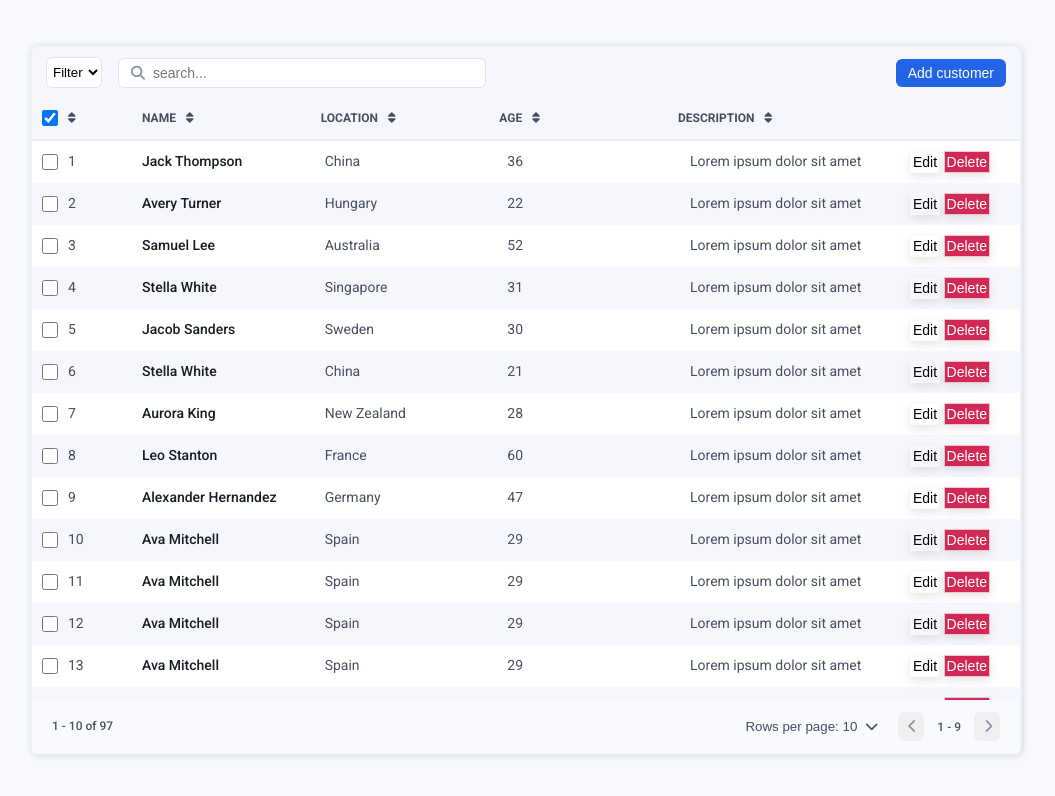
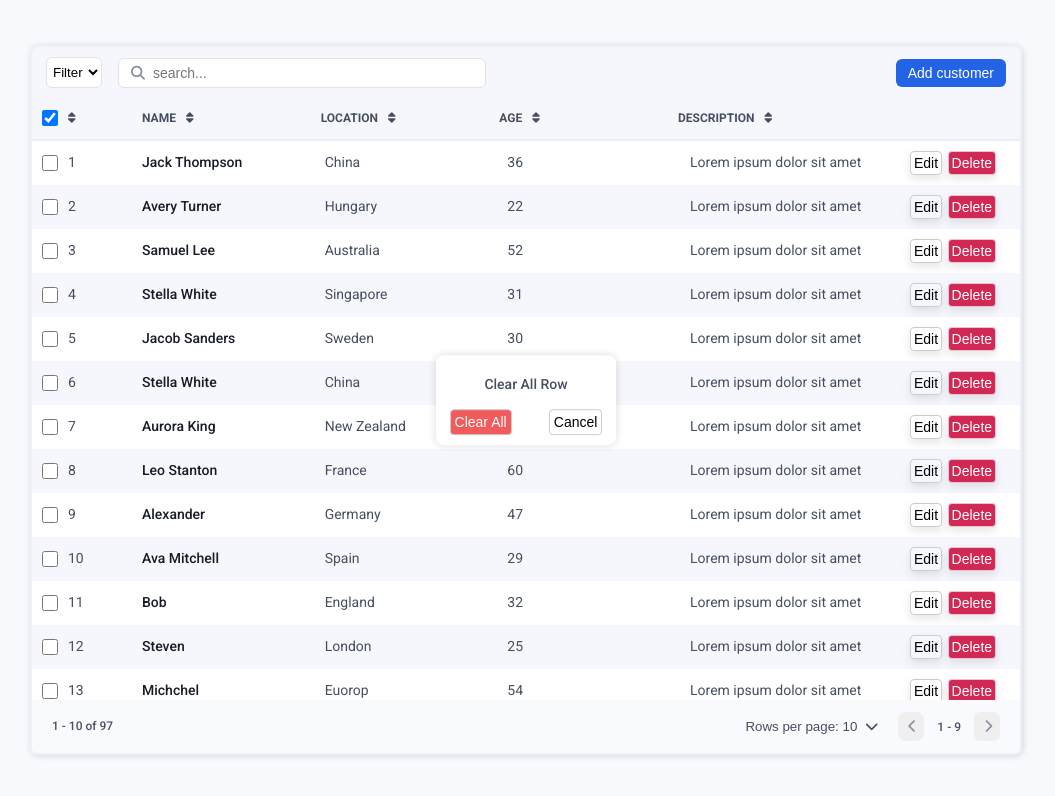
Before and after one commit to DevYasirkhan/Data-Table, a website built with Vite: page index.html in a window 1280 px wide. Both pictures are taken after a click on the checkbox 164 px from the left and 118 px from the top of the page. Shown: the whole page, without its empty margins (114-1169 px from the left). Built offline with nearby package versions, Linux system fonts and the light colour scheme; data requests are answered from the project's data file.

Commit message:
new update

```diff
--- a/data.json
+++ b/data.json
@@ -58,7 +58,7 @@
     },
     {
       "id": 9,
-      "name": "Alexander Hernandez",
+      "name": "Alexander",
       "location": "Germany",
       "age": 47,
       "description": "Lorem ipsum dolor sit amet"
@@ -71,38 +71,38 @@
       "description": "Lorem ipsum dolor sit amet"
     },
     {
-      "id": 10,
-      "name": "Ava Mitchell",
-      "location": "Spain",
-      "age": 29,
+      "id": 11,
+      "name": "Bob",
+      "location": "England",
+      "age": 32,
       "description": "Lorem ipsum dolor sit amet"
     },
     {
-      "id": 10,
-      "name": "Ava Mitchell",
-      "location": "Spain",
-      "age": 29,
+      "id": 12,
+      "name": "Steven",
+      "location": "London",
+      "age": 25,
       "description": "Lorem ipsum dolor sit amet"
     },
     {
-      "id": 10,
-      "name": "Ava Mitchell",
-      "location": "Spain",
-      "age": 29,
+      "id": 13,
+      "name": "Michchel",
+      "location": "Euorop",
+      "age": 54,
       "description": "Lorem ipsum dolor sit amet"
     },
     {
-      "id": 10,
-      "name": "Ava Mitchell",
-      "location": "Spain",
-      "age": 29,
+      "id": 14,
+      "name": "Alex rocher",
+      "location": "Los Angles",
+      "age": 38,
       "description": "Lorem ipsum dolor sit amet"
     },
     {
-      "id": 10,
-      "name": "Ava Mitchell",
-      "location": "Spain",
-      "age": 29,
+      "id": 15,
+      "name": "Locus",
+      "location": "Chicago",
+      "age": 24,
       "description": "Lorem ipsum dolor sit amet"
     }
   ]
--- a/index.html
+++ b/index.html
@@ -120,6 +120,15 @@
           </tr>
         </tfoot> -->
       </table>
+
+      <!-- Popup clear All -->
+      <div class="popup-clear">
+        <span>Clear All Row</span>
+        <div class="popup-clear__box">
+          <button class="btn-clear">Clear All</button>
+          <button class="btn-cancel">Cancel</button>
+        </div>
+      </div>
     </div>
   </body>
 </html>
--- a/src/dataTable.js
+++ b/src/dataTable.js
@@ -2,8 +2,8 @@
 // Class
 
 export class DataTable {
-  #options = null;
-  #data = [];
+  options = null;
+  data = [];
   // #totalData = [];
   // #currentPage = 1;
   // #totalItems = 0;
@@ -13,7 +13,7 @@ export class DataTable {
 
   constructor(selector, options) {
     this.table = document.querySelector(selector);
-    this.#options = options;
+    this.options = options;
 
     this.fetchData();
   }
@@ -21,15 +21,12 @@ export class DataTable {
   // Fetch Data
   async fetchData() {
     try {
-      let response = await fetch(`${this.#options.api}`);
+      let response = await fetch(`${this.options.api}`);
 
-      if (!response.ok)
-        throw new Error('Error fetching data. Please try again!');
+      if (!response.ok) throw new Error('Data not fetched. Please try again!');
 
       const data = await response.json();
-      this.#data = data;
-
-      console.log(data.map(row => row));
+      this.data = data;
 
       this.renderData(data);
     } catch (error) {
@@ -42,7 +39,7 @@ export class DataTable {
     const tableBody = this.table;
     tableBody.innerHTML = '';
 
-    if (!data.length) return;
+    if (!data) return;
 
     const html = `
          <thead class="table-head">
@@ -51,7 +48,7 @@ export class DataTable {
               <input type="checkbox" class="table-head__checkbox" />
               <i class="fa-solid fa-sort"></i>
             </th>
-            ${this.#options.columns
+            ${this.options.columns
               .slice(1, -1)
               .map(
                 (col, i) => `
@@ -71,9 +68,9 @@ export class DataTable {
           <tr class="table-body__row" data-id="${row.id}">
             <td class="table-body__column table-body__column-1">
               <input type="checkbox" class="table-body__checkbox" />
-              <span>${rowIndex + 1}</span>
+              <span>${row.id}</span>
             </td>
-            ${this.#options.columns
+            ${this.options.columns
               .slice(1)
               .map(
                 (col, colIndex) =>
@@ -122,9 +119,11 @@ export class DataTable {
               </div>
             </td>
           </tr>
-        </tfoot>`;
+        </tfoot>
+        `;
+    tableBody.insertAdjacentHTML('beforeend', html);
 
-    tableBody.insertAdjacentHTML('beforeend', html);
+    window.deleteRow = id => this.deleteRow(id);
   }
 
   /*
@@ -138,11 +137,11 @@ export class DataTable {
         return;
       }
 
-      const response = await fetch(`${this.#options.api}items?q=${keyWord}`);
+      const response = await fetch(`${this.options.api}items?q=${keyWord}`);
 
       if (!response.ok) throw new Error('Error fetching item');
 
-      this.#data = await response.json();
+      this.data = await response.json();
 
       this.renderData();
     } catch (error) {
@@ -174,7 +173,7 @@ export class DataTable {
             description: description.value.trim(),
           };
 
-          const response = await fetch(`${this.#options.api}items`, {
+          const response = await fetch(`${this.options.api}items`, {
             method: 'POST',
             headers: { 'Content-Type': 'application/json' },
             body: JSON.stringify(addNewData),
@@ -208,7 +207,7 @@ export class DataTable {
 
       if (!target) return;
 
-      const perPage = this.#options.pagination.perPage;
+      const perPage = this.options.pagination.perPage;
       const totalPages = Math.ceil(this.#totalItems / perPage);
 
       if (
@@ -234,7 +233,7 @@ export class DataTable {
   /*
   // UpdatePagination
   updatePagination() {
-    const perPage = this.#options.pagination.perPage;
+    const perPage = this.options.pagination.perPage;
     const start = (this.#currentPage - 1) * perPage + 1;
     let end = this.#currentPage * perPage;
 
@@ -261,7 +260,7 @@ export class DataTable {
     perPageList.addEventListener('click', e => {
       const pageNum = +e.target.closest('button').textContent;
 
-      this.#options.pagination.perPage = pageNum;
+      this.options.pagination.perPage = pageNum;
 
       this.fetchData();
       perPageList.classList.remove('active');
@@ -334,7 +333,7 @@ export class DataTable {
         description: description.value.trim(),
       };
 
-      const response = await fetch(`${this.#options.api}items/${dataIndex}`, {
+      const response = await fetch(`${this.options.api}items/${dataIndex}`, {
         method: 'PUT',
         headers: { 'Content-Type': 'application/json' },
         body: JSON.stringify(updatedData),
@@ -349,26 +348,32 @@ export class DataTable {
   }
 */
 
-  /*
-  // // Delete Row
-  async deleteRow(target = false) {
+  // Delete Row
+  async deleteRow(id) {
     try {
-      if (target) {
-        const dataRow = target;
-        const dataIndex = +dataRow?.dataset.index;
+      console.log(id);
+      await fetch(`${this.options.api}/${id}`, {
+        method: 'DELETE',
+      });
 
-        await fetch(`${this.#options.api}items/${dataIndex}`, {
+      this.fetchData();
+    } catch (error) {
+      this.showError(error.message);
+    }
+  }
+
+  // Clear All Rows
+  async clearAll() {
+    try {
+      for (const item of this.data) {
+        const response = await fetch(`${this.options.api}/${item.id}`, {
           method: 'DELETE',
         });
-      } else {
-        headerCheckbox.checked = false;
-        actionBox.style.display = 'none';
 
-        for (const item of this.#data) {
-          await fetch(`${this.#options.api}items/${item.id}`, {
-            method: 'DELETE',
-          });
-        }
+        if (!response.ok)
+          throw new Error('Data not deleted: please try again!');
+
+        console.log(response);
       }
 
       this.fetchData();
@@ -376,7 +381,6 @@ export class DataTable {
       this.showError(error.message);
     }
   }
- */
 
   // Error message
   showError(error) {
--- a/src/index.js
+++ b/src/index.js
@@ -6,25 +6,18 @@ import { DataTable } from './dataTable.js';
 
 ////////////////////////////////////////////
 // Selector
+const popup = document.querySelector('.popup-clear');
+
 /*
 const dataTable = document.querySelector('.data-table');
 const filter = document.querySelector('.header__wrap-filter');
 const searchInput = document.querySelector('.input__search');
 const btnAddCustomer = document.querySelector('.btn-add');
-const headerCheckbox = document.querySelector('.data-header__checkbox-input');
 const btnSort = document.querySelector('.fa-sort');
 
 const actionBox = document.querySelector('.action-box');
 const btnEdit = document.querySelector('.btn-edit');
 const btndelete = document.querySelector('.btn-delete');
-
-// Form
-const form = document.querySelector('.form');
-const id = document.querySelector('.form__input-1');
-const uname = document.querySelector('.form__input-2');
-const location = document.querySelector('.form__input-3');
-const age = document.querySelector('.form__input-4');
-const description = document.querySelector('.form__input-5');
 
 // Pagination
 const footer = document.querySelector('.footer');
@@ -47,8 +40,8 @@ const options = {
     {
       heading: 'Actions',
       customCell: row => `
-          <button onclick="editRow(${row.id})">Edit</button>
-          <button onclick="deleteRow(${row.id})">Delete</button>
+          <button onclick="editRow(${row.id})" class="btn-edit">Edit</button>
+          <button onclick="deleteRow(${row.id})" class="btn-delete">Delete</button>
         `,
     },
   ],
@@ -58,14 +51,145 @@ const table = new DataTable('.table', options);
 console.log(table);
 
 // AdEventListener
+let popupHandler;
+document.addEventListener('click', function (e) {
+  const target = e.target;
+
+  if (target.classList.contains('table-head__checkbox')) {
+    popup.style.opacity = 1;
+    popup.style.pointerEvents = 'auto';
+
+    popup.removeEventListener('click', popupHandler);
+
+    popupHandler = e => {
+      if (e.target.classList.contains('btn-clear')) {
+        table.clearAll();
+      }
+      popup.style.opacity = 0;
+      popup.style.pointerEvents = 'none';
+      target.checked = false;
+    };
+
+    popup.addEventListener('click', popupHandler);
+  }
+});
+
 /*
 window.addEventListener('DOMContentLoaded', table.fetchData.bind(this));
 filter.addEventListener('change', this.filterData.bind(this));
 btnAddCustomer.addEventListener('click', this.addCustomer.bind(this));
 searchInput.addEventListener('input', this.searchData.bind(this));
-headerCheckbox.addEventListener('change', this.action.bind(this));
 btnSort.addEventListener('click', this.sortData.bind(this));
 dataTable.addEventListener('click', this.action.bind(this));
 footer.addEventListener('click', this.pagination.bind(this));
 paginationRightPerPage.addEventListener('click', this.dropDown.bind(this));
 */
+
+/*
+data for data.json
+{
+      "id": 1,
+      "name": "Jack Thompson",
+      "location": "China",
+      "age": 36,
+      "description": "Lorem ipsum dolor sit amet"
+    },
+    {
+      "id": 2,
+      "name": "Avery Turner",
+      "location": "Hungary",
+      "age": 22,
+      "description": "Lorem ipsum dolor sit amet"
+    },
+    {
+      "id": 3,
+      "name": "Samuel Lee",
+      "location": "Australia",
+      "age": 52,
+      "description": "Lorem ipsum dolor sit amet"
+    },
+    {
+      "id": 4,
+      "name": "Stella White",
+      "location": "Singapore",
+      "age": 31,
+      "description": "Lorem ipsum dolor sit amet"
+    },
+    {
+      "id": 5,
+      "name": "Jacob Sanders",
+      "location": "Sweden",
+      "age": 30,
+      "description": "Lorem ipsum dolor sit amet"
+    },
+    {
+      "id": 6,
+      "name": "Stella White",
+      "location": "China",
+      "age": 21,
+      "description": "Lorem ipsum dolor sit amet"
+    },
+    {
+      "id": 7,
+      "name": "Aurora King",
+      "location": "New Zealand",
+      "age": 28,
+      "description": "Lorem ipsum dolor sit amet"
+    },
+    {
+      "id": 8,
+      "name": "Leo Stanton",
+      "location": "France",
+      "age": 60,
+      "description": "Lorem ipsum dolor sit amet"
+    },
+    {
+      "id": 9,
+      "name": "Alexander",
+      "location": "Germany",
+      "age": 47,
+      "description": "Lorem ipsum dolor sit amet"
+    },
+    {
+      "id": 10,
+      "name": "Ava Mitchell",
+      "location": "Spain",
+      "age": 29,
+      "description": "Lorem ipsum dolor sit amet"
+    },
+    {
+      "id": 11,
+      "name": "Bob",
+      "location": "England",
+      "age": 32,
+      "description": "Lorem ipsum dolor sit amet"
+    },
+    {
+      "id": 12,
+      "name": "Steven",
+      "location": "London",
+      "age": 25,
+      "description": "Lorem ipsum dolor sit amet"
+    },
+    {
+      "id": 13,
+      "name": "Michchel",
+      "location": "Euorop",
+      "age": 54,
+      "description": "Lorem ipsum dolor sit amet"
+    },
+    {
+      "id": 14,
+      "name": "Alex rocher",
+      "location": "Los Angles",
+      "age": 38,
+      "description": "Lorem ipsum dolor sit amet"
+    },
+    {
+      "id": 15,
+      "name": "Locus",
+      "location": "Chicago",
+      "age": 24,
+      "description": "Lorem ipsum dolor sit amet"
+    }
+*/
--- a/src/sass/_component.scss
+++ b/src/sass/_component.scss
@@ -15,6 +15,47 @@
   &:hover {
     background-color: #3a58bc;
   }
+}
+
+.btn-edit,
+.btn-delete {
+  font-size: 14px;
+  padding: 3px;
+  border: none;
+  background: none;
+  border: 1px solid $color-parent-bg;
+  box-shadow: 0px 4px 10px rgba(0, 0, 0, 0.1);
+  cursor: pointer;
+  border-radius: 4px;
+}
+
+.btn-edit {
+  margin-right: 2px;
+  border: 1px solid $input-border;
+}
+.btn-delete {
+  background-color: $color-negative;
+  color: $color-white;
+}
+
+.btn-clear,
+.btn-cancel {
+  font-size: 14px;
+  padding: 4px;
+  background: none;
+  border: none;
+  border-radius: 4px;
+  border: 1px solid $input-border;
+
+  cursor: pointer;
+}
+.btn-clear {
+  margin-right: 10px;
+  background-color: rgb(241, 91, 91);
+  color: $color-white;
+}
+
+.btn-cancel {
 }
 
 .btn-dropdown {
--- a/src/sass/_layout.scss
+++ b/src/sass/_layout.scss
@@ -141,21 +141,6 @@
       font-weight: 500;
       color: #171c26;
     }
-
-    &__column-6 > button {
-      font-size: 14px;
-      padding: 2px;
-      border: none;
-      background: none;
-      border: 1px solid $color-parent-bg;
-      box-shadow: 0px 4px 10px rgba(0, 0, 0, 0.1);
-      cursor: pointer;
-    }
-
-    &__column-6 :nth-child(2) {
-      background-color: $color-negative;
-      color: $color-white;
-    }
   }
 
   .table-body > :nth-child(odd) {
@@ -235,100 +220,6 @@
   }
 }
 ///////////////////////////////////////
-// Actions
-
-// .per-page-list {
-//   background-color: $color-white;
-
-//   box-shadow: 0px 0px 8px rgba(0, 0, 0, 0.15);
-//   border-radius: 4px;
-//   padding: 0 4px;
-
-//   position: absolute;
-//   left: 70px;
-//   top: 30px;
-//   transition: opacity 0.3s ease, transform 0.3s ease;
-//   transform: translateY(-10px);
-//   opacity: 0;
-// }
-
-// .per-page-list.active {
-//   opacity: 1;
-//   transform: translateY(0);
-// }
-
-// .per-page-inner-list {
-//   display: flex;
-//   flex-direction: column;
-//   align-items: center;
-// }
-
-// .per-page-list button {
-//   padding: 6px 10px;
-//   font-weight: 500;
-//   background: none;
-//   border: none;
-//   border-radius: 4px;
-//   cursor: pointer;
-//   width: 100%;
-// }
-
-// .per-page-list button:hover {
-//   background-color: $color-primary;
-//   color: $color-white;
-// }
-
-// Action button box
-.action-box {
-  background-color: $color-white;
-  position: absolute;
-  top: 14%;
-  right: -9.5%;
-  border-radius: 2px;
-  cursor: pointer;
-  display: none;
-  box-shadow: 0 0 6px rgba(0, 0, 0, 0.15);
-}
-
-.action-buttons {
-  display: flex;
-  flex-direction: column;
-}
-
-.btn-edit,
-.btn-delete {
-  font-size: 14px;
-  font-weight: 500;
-  padding: 8px 10px;
-  border: none;
-  background: none;
-  cursor: pointer;
-
-  display: flex;
-  align-items: center;
-  justify-content: space-between;
-}
-
-.btn-edit:hover,
-.btn-delete:hover {
-  background-color: $color-parent-bg;
-}
-
-.btn-edit > span,
-.btn-delete > span {
-  margin-right: 15px;
-}
-
-.btn-edit,
-.fa-pen {
-  color: $color-primary;
-}
-
-.btn-delete,
-.fa-trash-can {
-  color: $color-negative;
-}
-
 .message {
   font-size: 14px;
   font-weight: 500;
@@ -337,6 +228,45 @@
   left: 50%;
   transform: translate(-50%, -50%);
   background-color: #f4f7fcbf !important;
+}
+
+///////////////////////////////////////
+// Clear All box
+.popup-clear {
+  position: absolute;
+  top: 50%;
+  left: 50%;
+  padding: 10px;
+  width: 180px;
+  max-height: 100px;
+  opacity: 0;
+  pointer-events: none;
+  transition: opacity 0.3s ease;
+
+  background-color: $color-white;
+  box-shadow: 0px 0px 8px rgba(0, 0, 0, 0.15);
+  transform: translate(-50%, -50%);
+  border-radius: 8px;
+  text-align: center;
+
+  span {
+    font-size: 14px;
+    font-weight: 500;
+    display: block;
+    margin-top: 10px;
+    margin-bottom: 40px;
+  }
+
+  &__box {
+    width: 100%;
+    position: absolute;
+    top: 60%;
+    left: 50%;
+    transform: translatex(-50%);
+    display: flex;
+    align-items: end;
+    justify-content: space-around;
+  }
 }
 
 ///////////////////////////////////////
```
